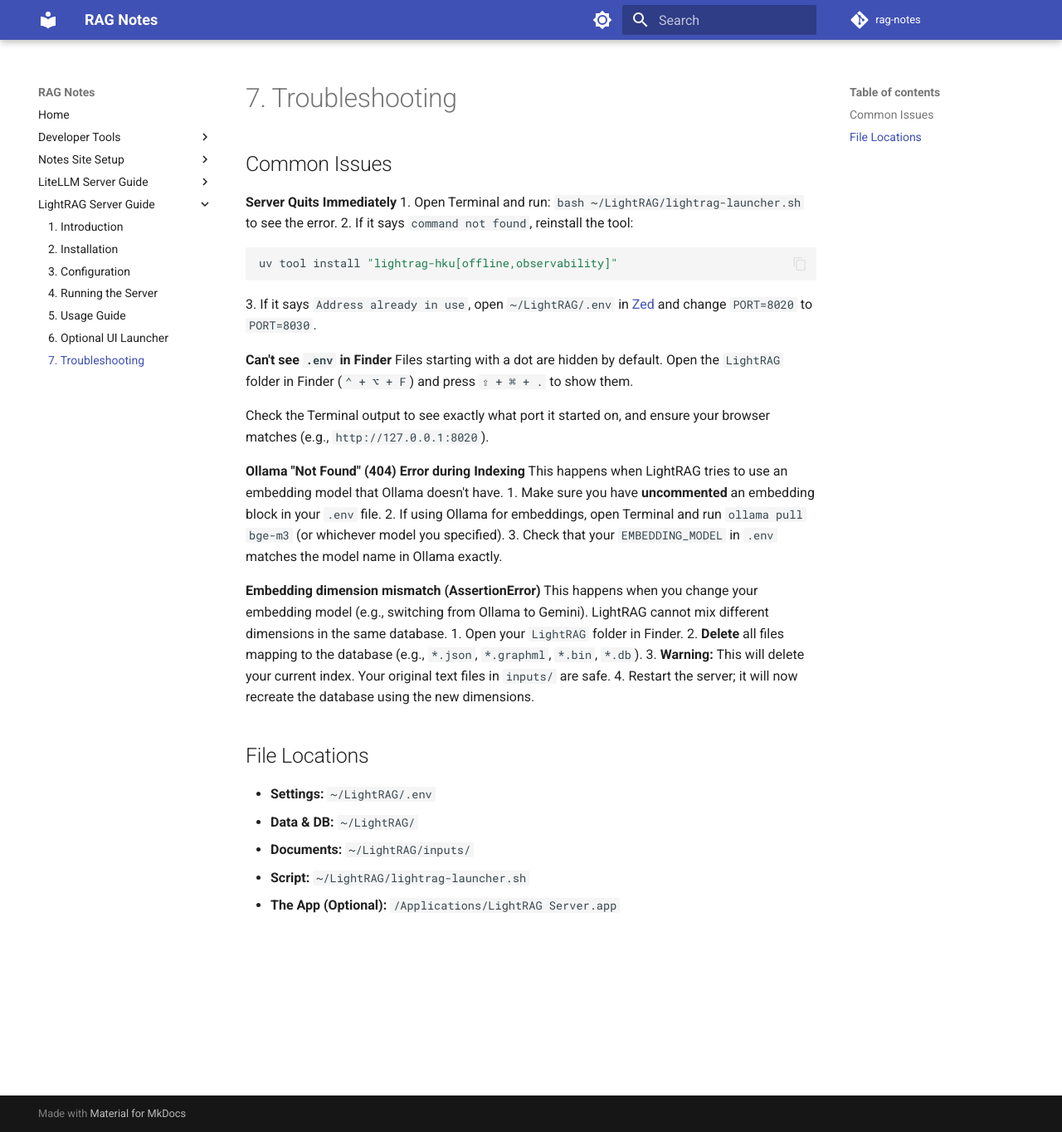
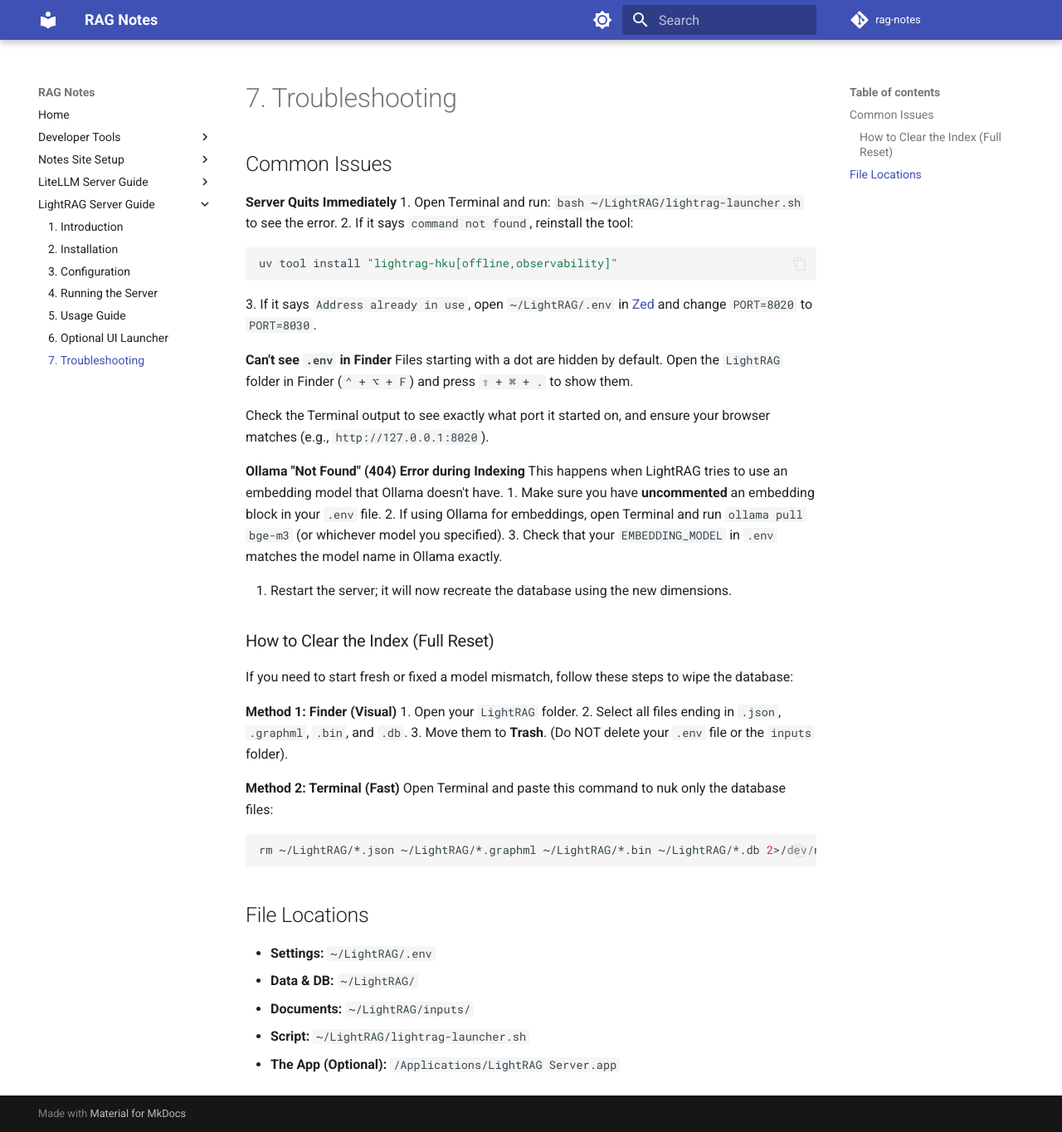
Before and after one commit to kbhatiya999/rag-notes, an MkDocs documentation site: the page built from docs/lightrag-server/7-troubleshooting.md, in a window 1280 px wide and 1364 px high. Shown: the whole window at 83% size. Built offline with MkDocs 1.6.1 and Material for MkDocs 9.7.7, drawn with Linux system fonts in a browser that asks for light colours; comment, search, counter and statistics services are not loaded.

Commit message:
Added Clear Index instructions to LightRAG troubleshooting

````diff
--- a/docs/lightrag-server/7-troubleshooting.md
+++ b/docs/lightrag-server/7-troubleshooting.md
@@ -21,12 +21,21 @@
 2. If using Ollama for embeddings, open Terminal and run `ollama pull bge-m3` (or whichever model you specified).
 3. Check that your `EMBEDDING_MODEL` in `.env` matches the model name in Ollama exactly.
 
-**Embedding dimension mismatch (AssertionError)**
-This happens when you change your embedding model (e.g., switching from Ollama to Gemini). LightRAG cannot mix different dimensions in the same database.
-1. Open your `LightRAG` folder in Finder.
-2. **Delete** all files mapping to the database (e.g., `*.json`, `*.graphml`, `*.bin`, `*.db`).
-3. **Warning:** This will delete your current index. Your original text files in `inputs/` are safe.
 4. Restart the server; it will now recreate the database using the new dimensions.
+
+### How to Clear the Index (Full Reset)
+If you need to start fresh or fixed a model mismatch, follow these steps to wipe the database:
+
+**Method 1: Finder (Visual)**
+1. Open your `LightRAG` folder.
+2. Select all files ending in `.json`, `.graphml`, `.bin`, and `.db`.
+3. Move them to **Trash**. (Do NOT delete your `.env` file or the `inputs` folder).
+
+**Method 2: Terminal (Fast)**
+Open Terminal and paste this command to nuk only the database files:
+```bash
+rm ~/LightRAG/*.json ~/LightRAG/*.graphml ~/LightRAG/*.bin ~/LightRAG/*.db 2>/dev/null
+```
 
 ## File Locations
 
````
